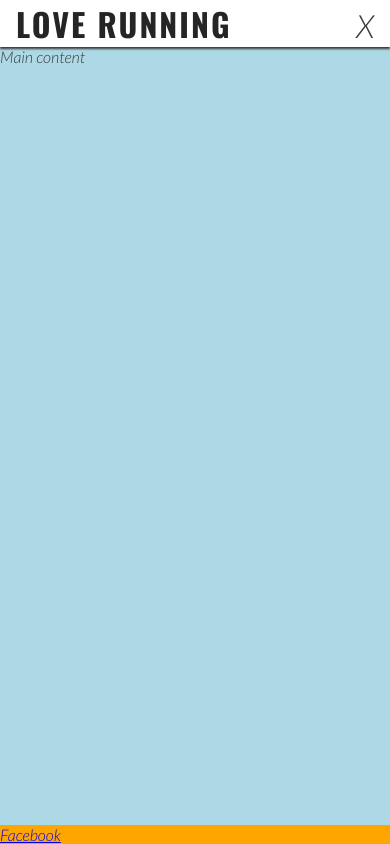
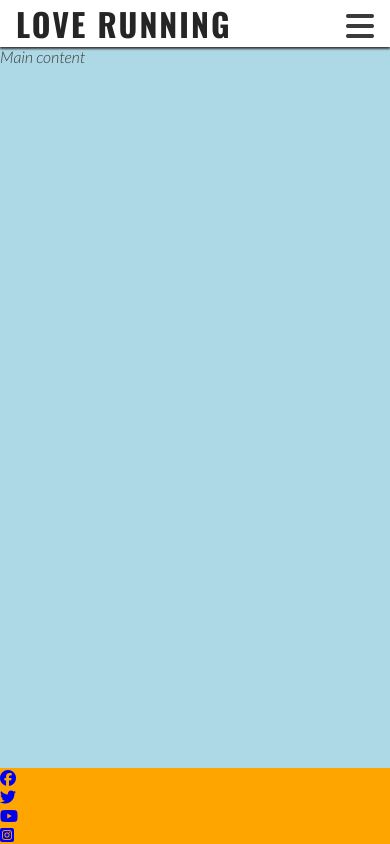
Before and after one commit to Drake-Designer/Love-Running, a plain HTML site: page index.html in a window 390 px wide. Drawn offline with nearby package versions, Linux system fonts and the light colour scheme.

Commit message:
Add footer icons

```diff
--- a/index.html
+++ b/index.html
@@ -22,8 +22,8 @@
       <a href="index.html">
         <h1 id="logo">Love Running</h1>
       </a>
-      <input type="checkbox" id="nav-toggle" name="nav-toggle" />
-      <label for="nav-toggle" class="nav-toggle">X</label>
+      <input type="checkbox" name="nav-toggle" id="nav-toggle" />
+      <label for="nav-toggle" class="nav-toggle"><i class="fa-solid fa-bars"></i></label>
       <nav>
         <!-- Navigation Bar-->
         <ul id="menu">
@@ -40,7 +40,23 @@
     <!-- Footer -->
     <footer>
       <ul>
-        <li><a href="https://www.facebook.com/" target="_blank" rel="noopener" aria-label="Visit our Facebook page (opens in a new tab)">Facebook</a></li>
+        <li>
+          <a href="https://www.facebook.com/" target="_blank" rel="noopener" aria-label="Visit our Facebook page (opens in a new tab)"><i class="fa-brands fa-facebook"></i></a>
+        </li>
+
+        <li>
+          <a href="https://x.com/" target="_blank" rel="noopener" aria-label="Visit our Twitter page (opens in a new tab)"><i class="fa-brands fa-twitter"></i></a>
+        </li>
+
+        <li>
+          <a href="https://www.youtube.com/" target="_blank" rel="noopener" aria-label="Visit our Youtube page (opens in a new tab)"><i class="fa-brands fa-youtube"></i></i></a>
+        </li>
+
+        <li>
+          <a href="https://www.instagram.com/" target="_blank" rel="noopener" aria-label="Visit our Instagram page (opens in a new tab)"><i class="fa-brands fa-square-instagram"></i></i></i></i></a>
+        </li>
+
+
       </ul>
     </footer>
 
```
